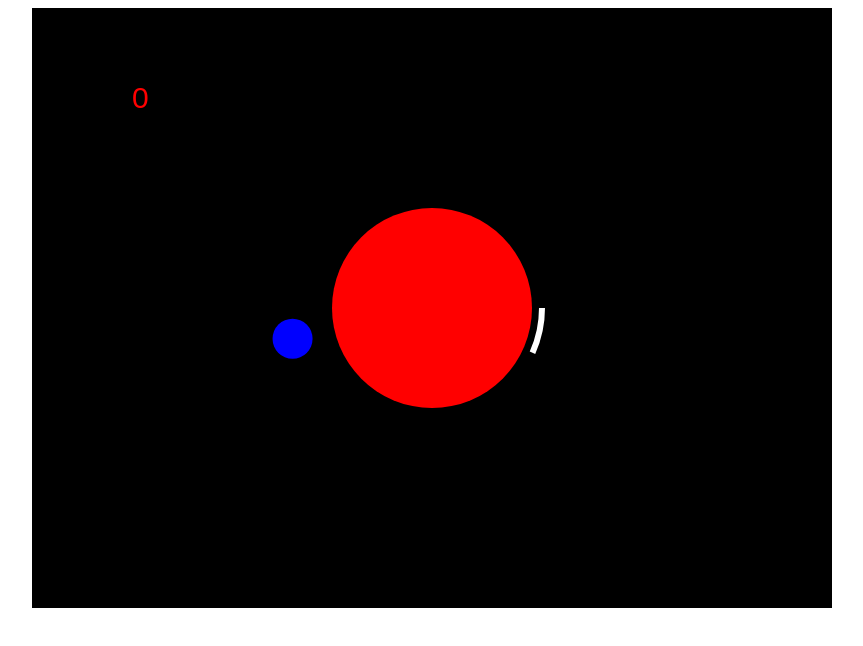
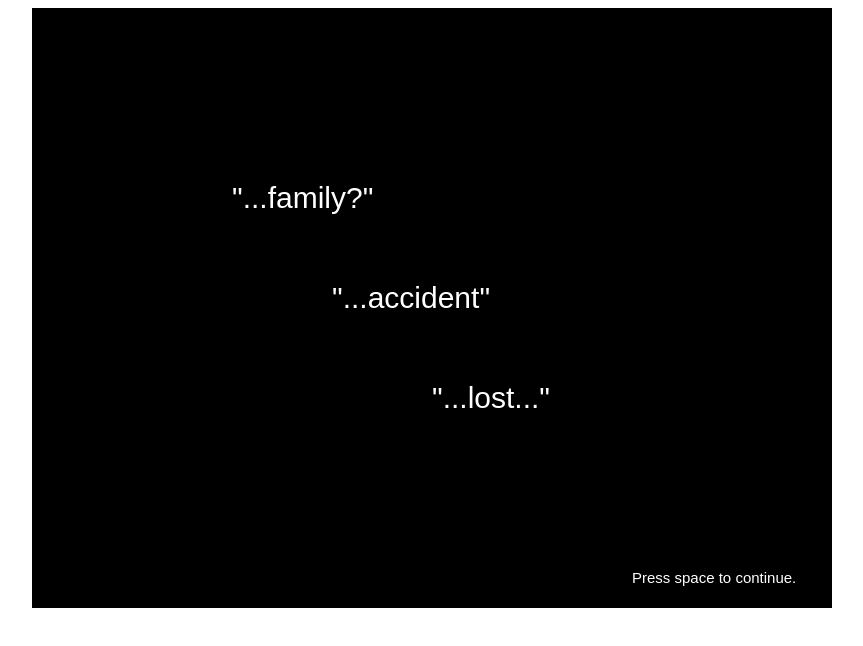
Before and after one commit to cylau1031/JS13K_2017, a website: page index.html in a window 1280 px wide. Shown: the whole page, without its empty margins (208-1071 px from the left). Drawn offline with Linux system fonts and the light colour scheme.

Commit message:
added scene text

```diff
--- a/src/main.js
+++ b/src/main.js
@@ -1,8 +1,29 @@
 /* global kontra */
+const canvas = document.getElementById('game')
+const ctx =  canvas.getContext('2d')
+
 const MAX_NUM_MEMORIES = 10;
+const levels = {
+  sceneText: {
+    1: ['"...family?"', '"...accident"', '"...lost..."'],
+    2: ['"...ok?"', '"...comatose"', '"...monitoring..."'],
+    3: ['"condition not..."', '"...last the night"', '"come back..."'],
+    4: ['"...stabilizing"', '"we love you..."'],
+    5: ['"See that...finger twitch!"', '"...GET THE DOCTOR!"', '"Don\'t give up..."']
+  },
+  win: {
+    sceneText: 'Welcome back.'
+  },
+  lose: {
+  //flatline, play button
+    //consider line pulse image
+  }
+}
 
-var gameState = {
-  isPaused : false
+let gameState = {
+  isPaused : false,
+  level: 1,
+  islevelTransition: true
 }
 
 function getDirection(position, center) {
@@ -13,28 +34,20 @@ function getDirection(position, center) {
 }
 
 
-
-kontra.init()
-console.log(kontra)
+kontra.init(canvas)
 kontra.assets.imagePath = 'assets/images/'
 kontra.assets.load('player.png', 'cloud.png')
   .then(() => {
+
+    const canvasDetails = {
+      lightness: 0
+    }
     const canvasHeight = kontra.canvas.height;
     const canvasWidth = kontra.canvas.width;
-
-    //I ADDED A CLOUD FOR NO REASON... just playing around
-    //DONT MIND THIS CLOUD lol -pat
-
-    let cloud = kontra.sprite({
-      x: canvasWidth/4,
-      y: canvasHeight/4,
-      image: kontra.assets.images.cloud
-    })
-
     let circle = kontra.sprite({
       x: 400,
       y: 300,
-      color: 'red',
+      color: 'white',
       radius: 100,
       render: function() {
         this.context.fillStyle = this.color
@@ -54,10 +67,10 @@ kontra.assets.load('player.png', 'cloud.png')
       angleLength: (Math.PI * 2)/15,
       update: function() {
         if (kontra.keys.pressed('left')) {
-          this.startAngle += (Math.PI)/180
+          this.startAngle += (Math.PI / 180) * 3
         }
         if (kontra.keys.pressed('right')) {
-          this.startAngle -= (Math.PI)/180
+          this.startAngle -= (Math.PI / 180) * 3
         }
       },
       render: function() {
@@ -77,79 +90,34 @@ kontra.assets.load('player.png', 'cloud.png')
         //if there was a collision then add points
       },
       render: function() {
+        this.context.beginPath()
         this.context.font = '30px Arial'
         this.context.fillText(`${this.points}`, this.x, this.y)
+      }
+    })
+
+    let scene = kontra.sprite({
+      x: 200,
+      y: 200,
+      update: function() {
+      },
+      render: function() {
+        this.context.beginPath()
+        this.context.font = '30px Arial'
+        this.context.fillStyle = 'white'
+        this.context.beginPath()
+        let textSpace = {x: this.x, y: this.y}
+        for (let i = 0; i < levels.sceneText[gameState.level].length; i++) {
+          this.context.fillText(`${levels.sceneText[gameState.level][i]}`, textSpace.x + (i * 100), textSpace.y + (i * 100))
+        }
+        this.context.font = '15px Arial'
+        this.context.fillText('Press space to continue.', 600, 575)
       }
     })
 
     ///////////////////////////////////////
     //////////////MEMORIES/////////////////
     ///////////////////////////////////////
-
-    // const maxNumMemories = 10;
-    // var memories = kontra.pool({
-    //   create: kontra.sprite,
-    //   maxSize: maxNumMemories
-    // });
-
-    /**
-     * Spawn a new wave of memories in random
-     * positions around the map, all will move
-     * towards center
-     */
-    //calculate dx, dy to travel to center
-
-    // function calculateDx(xStart) {
-    //   return ((-2 * xStart + canvasWidth) / canvasWidth);
-    // }
-
-    // function calculateDy(yStart) {
-    //   return ((-2 * yStart + canvasHeight) / canvasHeight);
-    // }
-    // function spawnWave() {
-    //   //todo: randomize start pos
-    //   var xStart = 0;
-    //   var yStart = 0;
-      // var spacer = y * 1.5;
-
-    //   for (var i = 1; i <= maxNumMemories; i++) {
-    //     xStart += i * 100;
-    //     yStart += i * 100;
-    //     memories.get({
-    //       x: xStart,
-    //       y: yStart,
-    //       dx: calculateDx(xStart),
-    //       dy: calculateDy(yStart) ,
-    //       color: 'red',  // fill color of the sprite rectangle
-    //       width: 20,     // width and height of the sprite rectangle
-    //       height: 20,
-    //       // image: kontra.assets.images.enemy,
-    //       ttl: Infinity,
-    //       //???
-    //       // leftEdge: x - 90,
-    //       // rightEdge: x + 90 + width,
-    //       // bottomEdge: y + 140,
-    //       speed: 2,
-    //       type: 'enemy',
-    //       update: function () {
-    //         this.advance();
-
-    //         // change enemy velocity to move back and forth
-    //         // if (this.x <= this.leftEdge) {
-    //         //   this.dx = this.speed;
-    //         // }
-    //         // else if (this.x >= this.rightEdge) {
-    //         //   this.dx = -this.speed;
-    //         // }
-    //         // else if (this.y >= this.bottomEdge) {
-    //         //   this.dy = 0;
-    //         //   this.dx = -this.speed;
-    //         //   this.y -= 5;
-    //         // }
-    //       },
-    //     });
-    //   }
-    // }
 
     const memories = kontra.pool({
       create: kontra.sprite,
@@ -181,13 +149,14 @@ kontra.assets.load('player.png', 'cloud.png')
           dy: direction.y,
           color: 'blue',
           radius: 20,
-          //width: 20,
-          //height: 20,
           ttl: Infinity,
           speed: 0,
           type: 'enemy',
           update: function() {
             collidingWithArc(this, arc, circle)
+            if(this.x < -20 || this.x > 820 || this.y < -20 || this.y > 620) {
+              this.ttl = 0
+            }
             this.advance()
           },
           render: function() {
@@ -213,25 +182,27 @@ kontra.assets.load('player.png', 'cloud.png')
       const dx = memoryObj.x - circleObj.x
       const dy = memoryObj.y - circleObj.y
       let angle = Math.atan2(dy, dx)
-     // let angleRange = Math.atan(memoryObj.radius / (Math.sqrt(memoryObj.x * memoryObj.x + memoryObj.y * memoryObj.y)))
+
       const arcStartAngle = arcObj.startAngle % (2 * Math.PI)
 
       if (angle < 0) { angle = (Math.PI * 2) + angle }
       if (collidingCircles(memoryObj, arcObj) && angle > arcStartAngle && angle < (arcStartAngle + arcObj.angleLength)) {
         pointKeeper.points += 1
         memoryObj.ttl = 0
-
+        canvasDetails.lightness += 5
+        canvas.style.backgroundColor = `hsl(0, 0%, ${canvasDetails.lightness}%`
+        gameState.level += 1
+        gameState.islevelTransition = true
       } else if (collidingCircles(memoryObj, circleObj)) {
-        alert('missed it :( ')
+        //console.log('missed')
       }
 
     }
 
-    //let board = kontra.sprite({})
-
     let loop = kontra.gameLoop({
 
       update: () => {
+        if (!gameState.islevelTransition) {
           memories.update();
           if (memories.getAliveObjects().length === 0) {
             spawnMemories();
@@ -239,31 +210,25 @@ kontra.assets.load('player.png', 'cloud.png')
           circle.update()
           arc.update()
           pointKeeper.update()
-
-        //keypress logic
-
-        //collision logic
-
-        ///////////////////////////////////////
-        //////////////MEMORIES/////////////////
-        ///////////////////////////////////////
-        // memories.update()
-        // board.update()
+        } else {
+          scene.update()
+        }
       },
       render: () => {
-       //player.render()
-        //cloud.render()
+        if (!gameState.islevelTransition) {
           memories.render()
           circle.render()
           arc.render()
           pointKeeper.render()
-        // board.render()
+        } else {
+          scene.render()
+        }
       }
     })
 
     //keypress logic to pause and unpause the game
     kontra.keys.bind('esc', () => {
-      if(!gameState.isPaused) {
+      if (!gameState.isPaused) {
         gameState.isPaused = true;
         loop.stop();
       } else {
@@ -271,8 +236,9 @@ kontra.assets.load('player.png', 'cloud.png')
         loop.start();
       }
     });
-
-
+    kontra.keys.bind('space', () => {
+      gameState.islevelTransition = !gameState.islevelTransition
+    });
 
     loop.start()
   })
--- a/stylesheets/main.css
+++ b/stylesheets/main.css
@@ -7,3 +7,7 @@ canvas {
   display: block;
   margin: auto
 }
+
+p {
+  color: 'red'
+}
```
Lines whose indentation alone changed are shown as unchanged.
